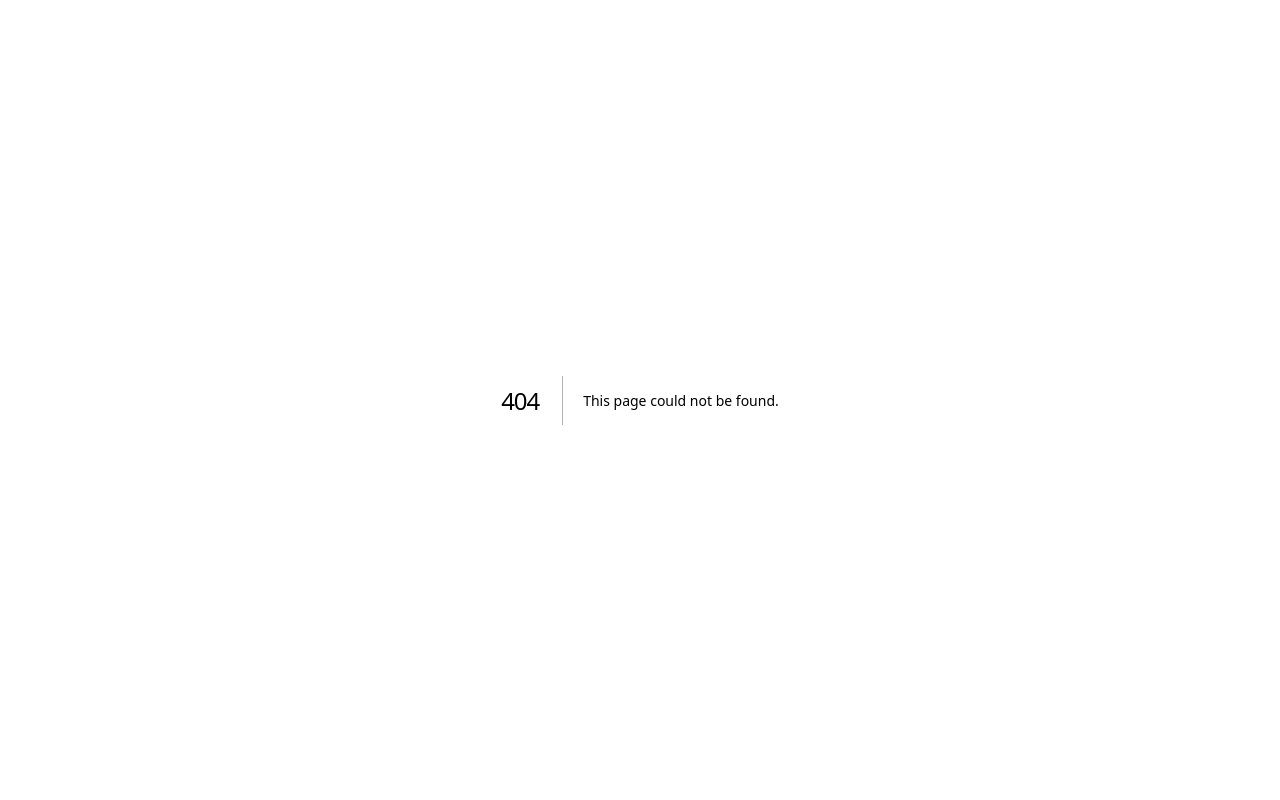
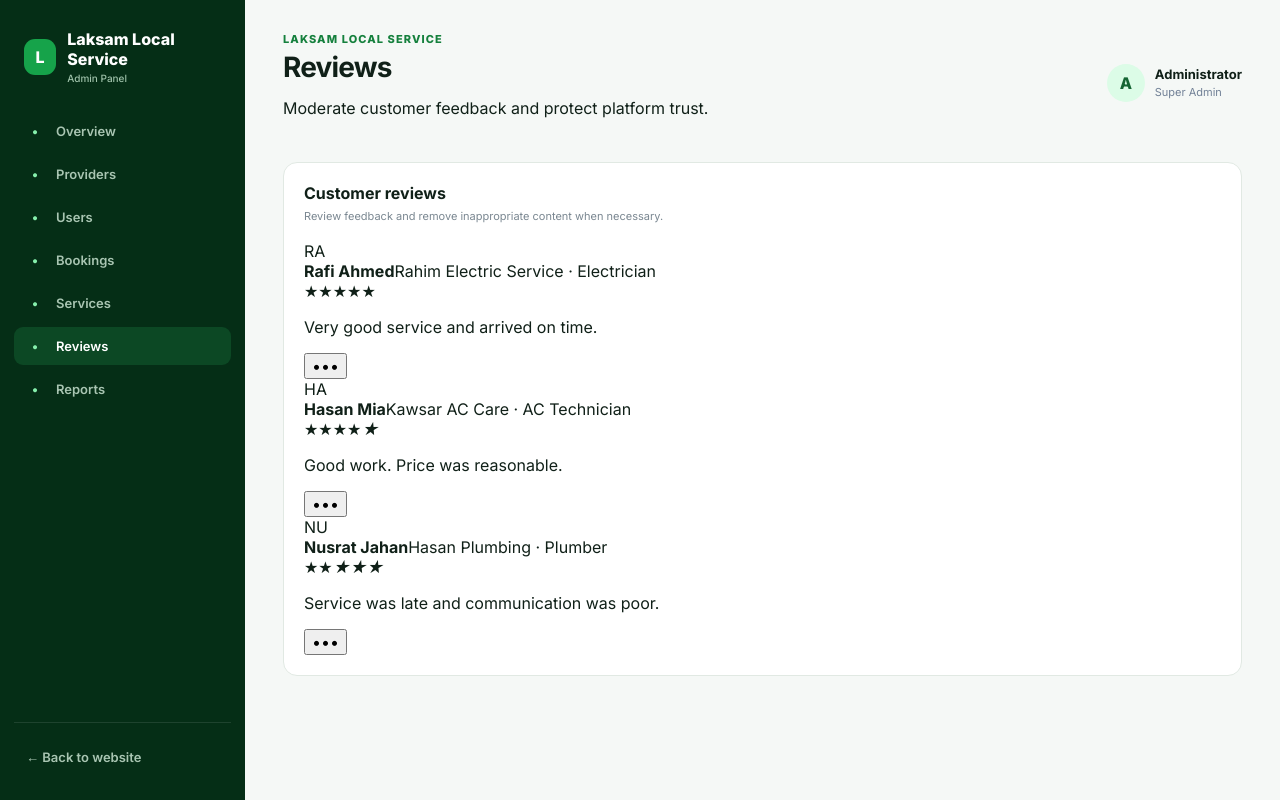
Before and after one commit to mahmudularefinrafi/Laksam-Local-Service, a Next.js app: page /admin/reviews in a window 1280 px wide. Before the commit this address had no page. Built offline with nearby package versions, Linux system fonts and the light colour scheme.

Commit message:
feat: add review moderation page

```diff
--- /dev/null
+++ b/app/admin/reviews/page.tsx
@@ -0,0 +1,4 @@
+import "../admin.css";
+const reviews=[["Rafi Ahmed","Rahim Electric Service","Electrician",5,"Very good service and arrived on time."],["Hasan Mia","Kawsar AC Care","AC Technician",4,"Good work. Price was reasonable."],["Nusrat Jahan","Hasan Plumbing","Plumber",2,"Service was late and communication was poor."]];
+export default function Reviews(){return <AdminPage title="Reviews" subtitle="Moderate customer feedback and protect platform trust."><div className="admin-panel"><div className="panel-heading"><div><h2>Customer reviews</h2><p>Review feedback and remove inappropriate content when necessary.</p></div></div>{reviews.map(r=><div className="review-row" key={r[0]+r[1]}><div className="review-avatar">{String(r[0]).slice(0,2).toUpperCase()}</div><div className="review-body"><strong>{r[0]}</strong><span>{r[1]} · {r[2]}</span><div className="stars">{"★".repeat(r[3])}<i>{"★".repeat(5-r[3])}</i></div><p>{r[4]}</p></div><button className="review-action">•••</button></div>)}</div></AdminPage>}
+function AdminPage({title,subtitle,children}:{title:string;subtitle:string;children:React.ReactNode}){return <div className="admin-shell"><aside className="admin-sidebar"><a href="/" className="admin-brand"><span>L</span><div>Laksam Local Service<small>Admin Panel</small></div></a><nav className="admin-nav">{[["Overview","/admin"],["Providers","/admin/providers"],["Users","/admin/users"],["Bookings","/admin/bookings"],["Services","/admin/services"],["Reviews","/admin/reviews"],["Reports","/admin/reports"]].map(([n,h])=><a className={n===title?"active":""} href={h} key={n}><span>•</span>{n}</a>)}</nav><div className="admin-side-footer"><a href="/">← Back to website</a></div></aside><main className="admin-main"><header className="admin-topbar"><div><p className="admin-kicker">Laksam Local Service</p><h1>{title}</h1><p className="page-subtitle">{subtitle}</p></div><div className="admin-user"><div className="admin-avatar">A</div><div><strong>Administrator</strong><small>Super Admin</small></div></div></header>{children}</main></div>}
```
